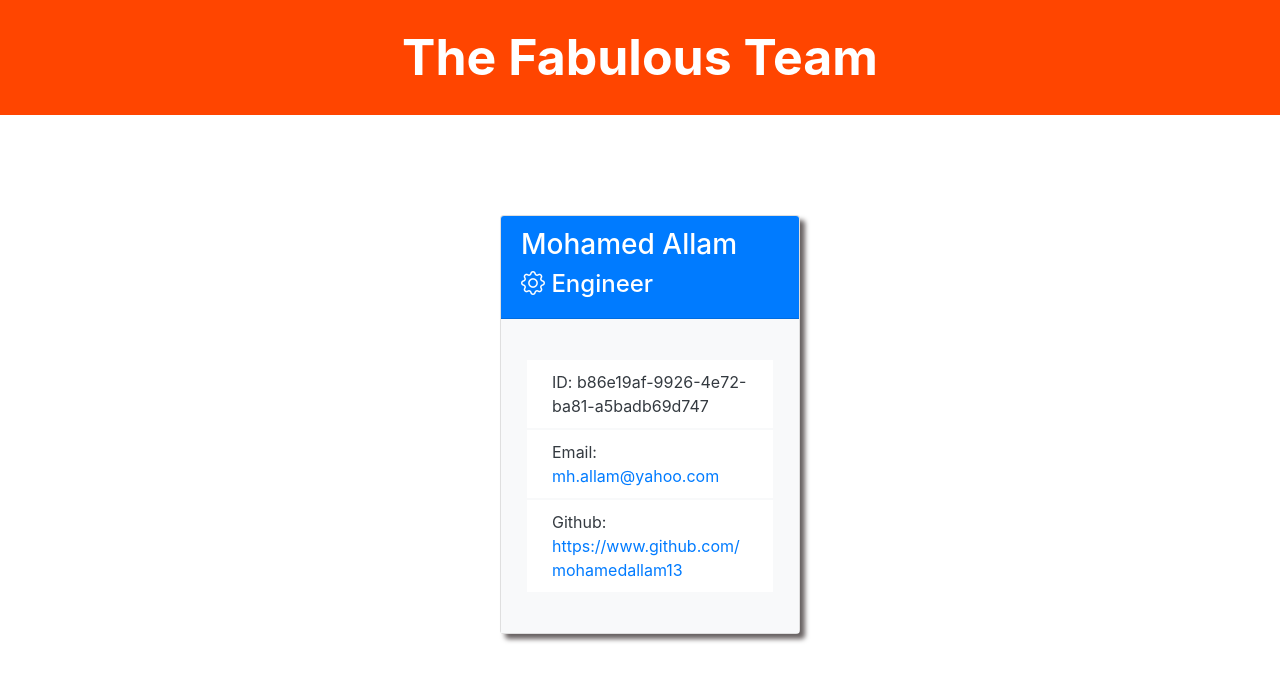
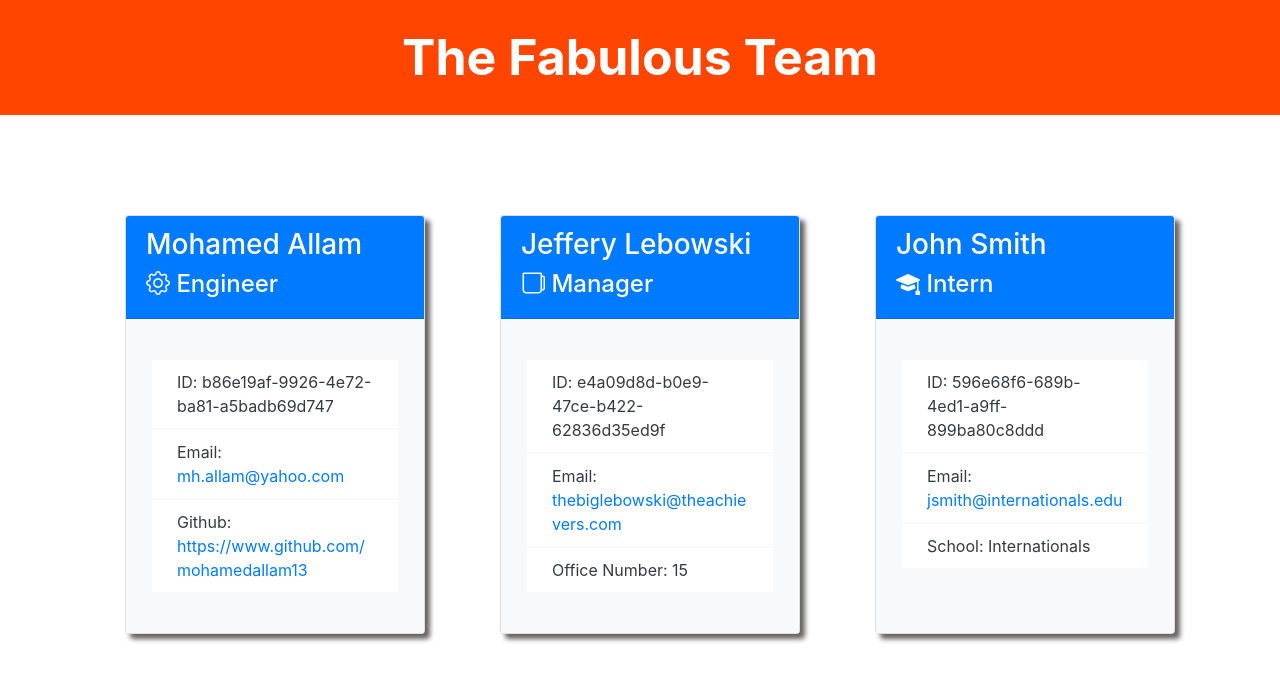
Before and after one commit to mohamedallam13/Profiles-Generator-For-Teams, a website: page dist/index.html in a window 1280 px wide. Drawn offline with nearby package versions, Linux system fonts and the light colour scheme.

Commit message:
Add sample HTML

```diff
--- a/dist/index.html
+++ b/dist/index.html
@@ -52,6 +52,66 @@
             </div>
         </div>
     </div>
+    <!------   Card -------->
+        <div class="card">
+        <div class="card-header bg-primary text-white">
+            <h3>
+                Jeffery Lebowski
+            </h3>
+            <h4>
+                <i class="bi bi-cup"></i> Manager
+            </h4>
+        </div>
+        <div class="card-body bg-light text-dark">
+            <div class="container card-body bg-light text-dark">
+                <div class="row bg-white text-dark">
+                    <div class="col-12  border border-light">
+                        <p class="cell">ID: e4a09d8d-b0e9-47ce-b422-62836d35ed9f</p>
+                    </div>
+                </div>
+                <div class="row bg-white text-dark">
+                    <div class="col-12  border border-light">
+                        <p class="cell">Email: <a href="mailto:thebiglebowski@theachievers.com">thebiglebowski@theachievers.com</a></p>
+                    </div>
+                </div>
+                <div class="row bg-white text-dark">
+                    <div class="col-12  border border-light">
+                        <p class="cell"> Office Number: 15</p>
+                    </div>
+                </div>
+            </div>
+        </div>
+    </div>
+    <!------   Card -------->
+        <div class="card">
+        <div class="card-header bg-primary text-white">
+            <h3>
+                John Smith
+            </h3>
+            <h4>
+                <i class="bi bi-mortarboard-fill"></i> Intern
+            </h4>
+        </div>
+        <div class="card-body bg-light text-dark">
+            <div class="container card-body bg-light text-dark">
+                <div class="row bg-white text-dark">
+                    <div class="col-12  border border-light">
+                        <p class="cell">ID: 596e68f6-689b-4ed1-a9ff-899ba80c8ddd</p>
+                    </div>
+                </div>
+                <div class="row bg-white text-dark">
+                    <div class="col-12  border border-light">
+                        <p class="cell">Email: <a href="mailto:jsmith@internationals.edu">jsmith@internationals.edu</a></p>
+                    </div>
+                </div>
+                <div class="row bg-white text-dark">
+                    <div class="col-12  border border-light">
+                        <p class="cell"> School: Internationals</p>
+                    </div>
+                </div>
+            </div>
+        </div>
+    </div>
     <!--APPEND HERE-->
     </div>
 </body>
```
